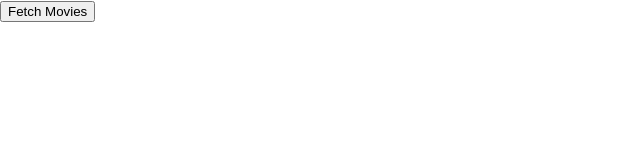
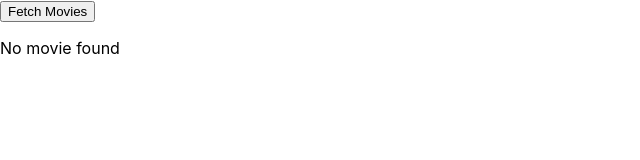
Before and after one commit to raghurazy/React-Database, a React (Create React App) app in the folder my-app/: page / in a window 1280 px wide. Shown: the top 160 px of the page, without its empty margins (0-640 px from the left). Built offline with nearby package versions, Linux system fonts and the light colour scheme.

Commit message:
Loading the application

```diff
--- a/my-app/src/App.js
+++ b/my-app/src/App.js
@@ -5,10 +5,14 @@
 
 function App() {
   const [movies, setMovies] = useState([]);
+  const [isLoading, setIsLoading] = useState(false);
 
   const fetctMovieHandler = async () => {
+    setIsLoading(true);
     let res = await fetch("https://swapi.dev/api/films/");
+
     let jsonData = await res.json();
+
     const transformedMovies = jsonData.results.map((movieData) => {
       return {
         id: movieData.episode_id,
@@ -19,6 +23,7 @@
     });
 
     setMovies(transformedMovies);
+    setIsLoading(false);
   };
   return (
     <React.Fragment>
@@ -26,7 +31,9 @@
         <button onClick={fetctMovieHandler}>Fetch Movies</button>
       </section>
       <section>
-        <MovieList movies={movies} />
+        {!isLoading && movies.length > 0 && <MovieList movies={movies} />}
+        {!isLoading && movies.length === 0 && <p>No movie found</p>}
+        {isLoading && <p>Loading...</p>}
       </section>
     </React.Fragment>
   );
```
